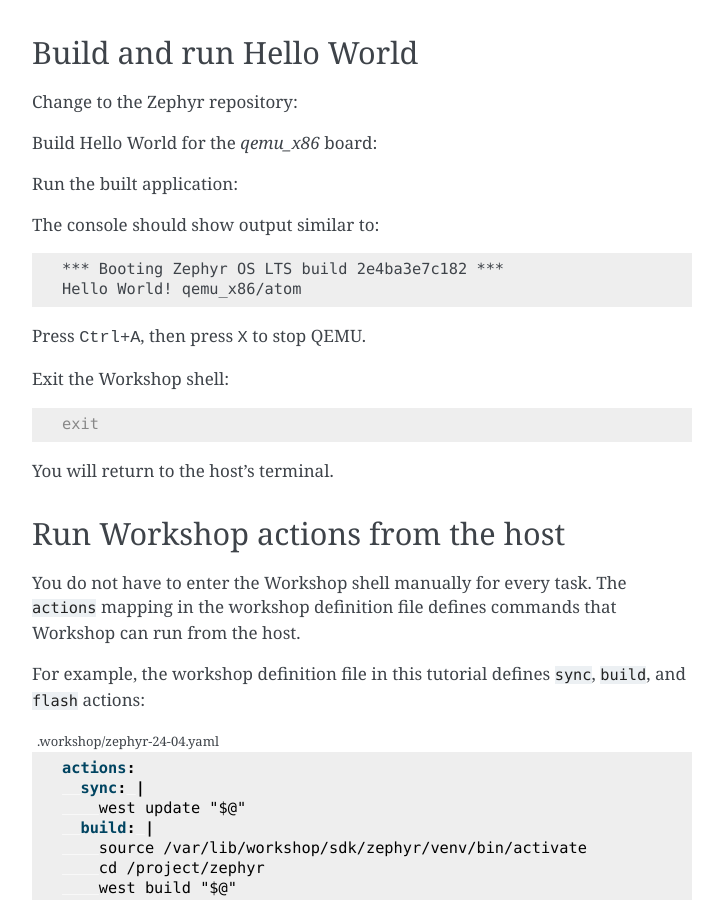
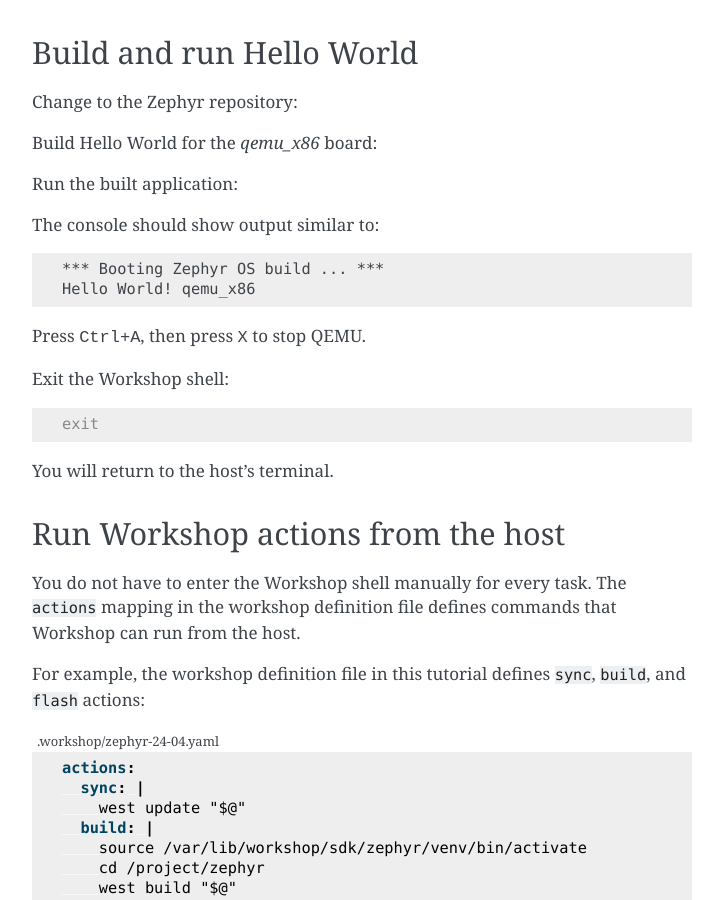
Before and after one commit to canonical/zephyr-lts-docs, a Sphinx documentation site: the page built from docs/tutorials/get-started-with-workshop.rst, in a window 1280 px wide and 900 px high, scrolled down 2791 px. Shown: the whole window, without its empty margins (388-1111 px from the left). Built offline with Sphinx 7.4.7, drawn with Linux system fonts in a browser that asks for light colours; the version number could not be read and is left out; cross-references to code outside the pages are shown as plain code.

```diff
--- a/docs/how-to/install-on-host-system.rst
+++ b/docs/how-to/install-on-host-system.rst
@@ -93,7 +93,7 @@ Install the Python packages that the Zephyr source tree requires:
 .. note::
 
    The upstream pip model (:command:`pip install -r requirements.txt`) is a
-   known issue in 26.04. It builds C extensions such as ``ruamel-yaml-clib``
+   known issue on |ubuntu-base|. It builds C extensions such as ``ruamel-yaml-clib``
    from source, which requires ``python3-dev``, a package that is not
    preinstalled on a clean |ubuntu-base| image. Install ``python3-dev`` or use
    the package install shown above.
--- a/docs/tutorials/get-started-with-workshop.rst
+++ b/docs/tutorials/get-started-with-workshop.rst
@@ -178,8 +178,8 @@ The console should show output similar to:
 
 .. code-block:: text
 
-   *** Booting Zephyr OS LTS build 2e4ba3e7c182 ***
-   Hello World! qemu_x86/atom
+   *** Booting Zephyr OS build ... ***
+   Hello World! qemu_x86
 
 Press :kbd:`Ctrl+A`, then press :kbd:`X` to stop QEMU.
 
--- a/docs/tutorials/workshop-flash-hardware.rst
+++ b/docs/tutorials/workshop-flash-hardware.rst
@@ -283,7 +283,7 @@ Workshop access to the device node. You no longer need host udev rules or
 
 .. warning::
 
-   USB probe pass-through is a known issue in Workshop 26.04.
+   USB probe pass-through is a known issue in Workshop 24.04.
    A plug with :samp:`subsystem: usb` can pass the connection check above
    while the container gets no device node under :file:`/dev/bus/usb/`.
    Flashing then fails with ``LIBUSB_ERROR_NO_DEVICE``.
```
Also changed, not shown: CHANGELOG.md (+2 -2 lines), README.md (+2 -2 lines), SECURITY.md (+9 -9 lines), 2 other files.
